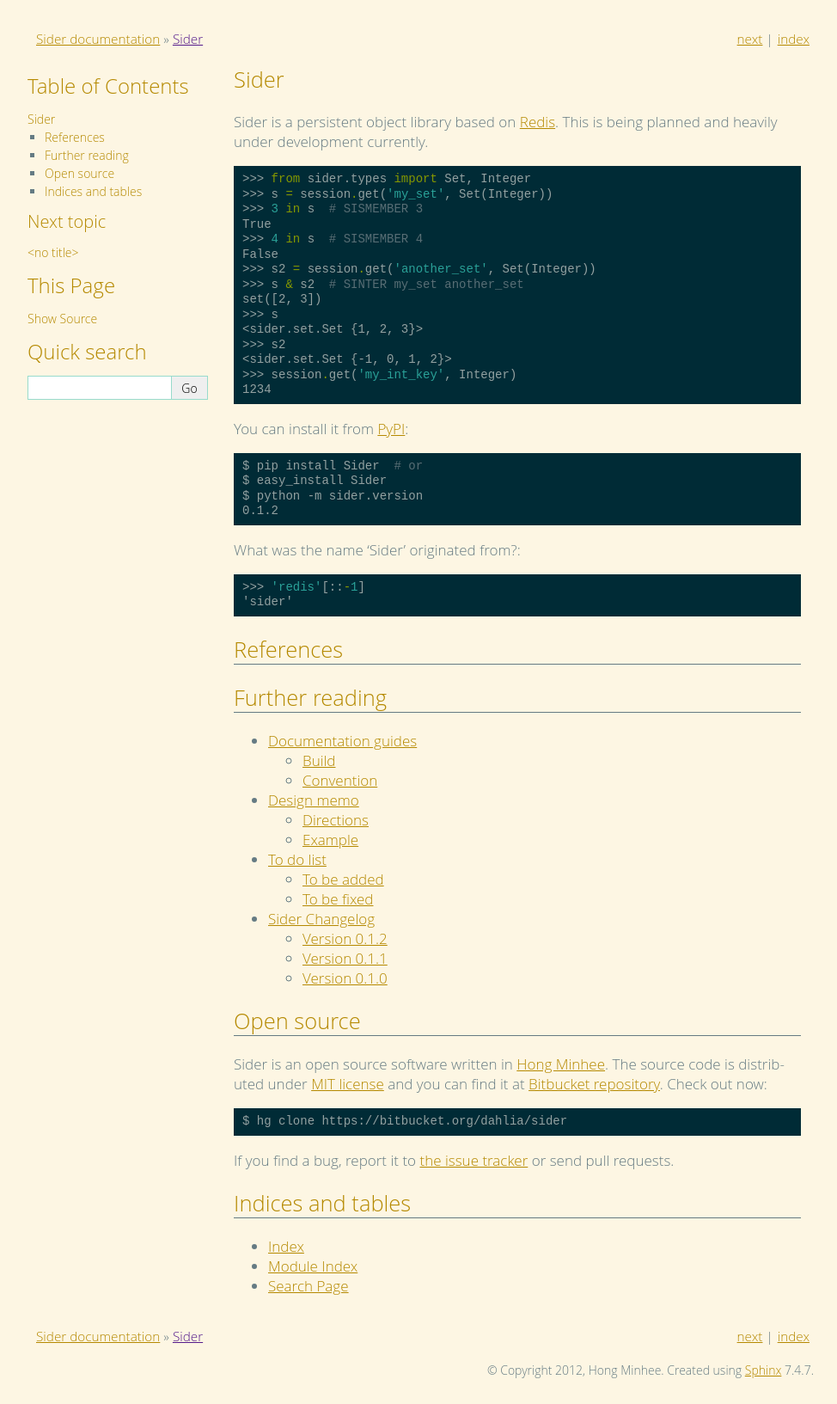
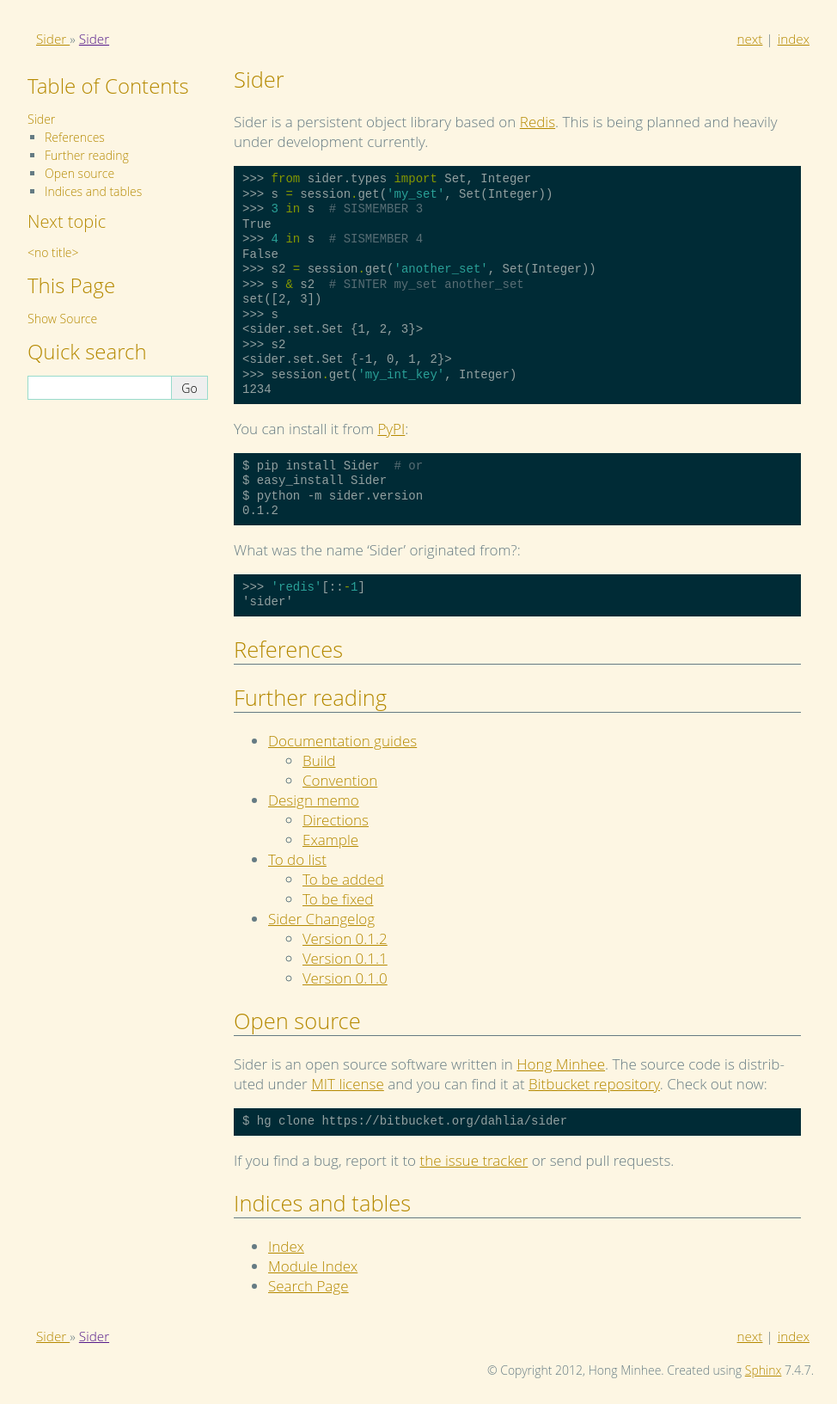
Before and after one commit to dahlia/sider, a Sphinx documentation site: the page built from docs/index.rst, in a window 1280 px wide. Shown: the whole page at 86% size, without its empty margins (148-1122 px from the left). Built offline with Sphinx 7.4.7, drawn with Linux system fonts in a browser that asks for light colours; the version number could not be read and is left out.

Commit message:
Short title
--HG--
branch : docs

```diff
--- a/docs/conf.py
+++ b/docs/conf.py
@@ -112,7 +112,7 @@
 
 # The name for this set of Sphinx documents.  If None, it defaults to
 # "<project> v<release> documentation".
-#html_title = None
+html_title = 'Sider ' + VERSION
 
 # A shorter title for the navigation bar.  Default is the same as html_title.
 #html_short_title = None
```
